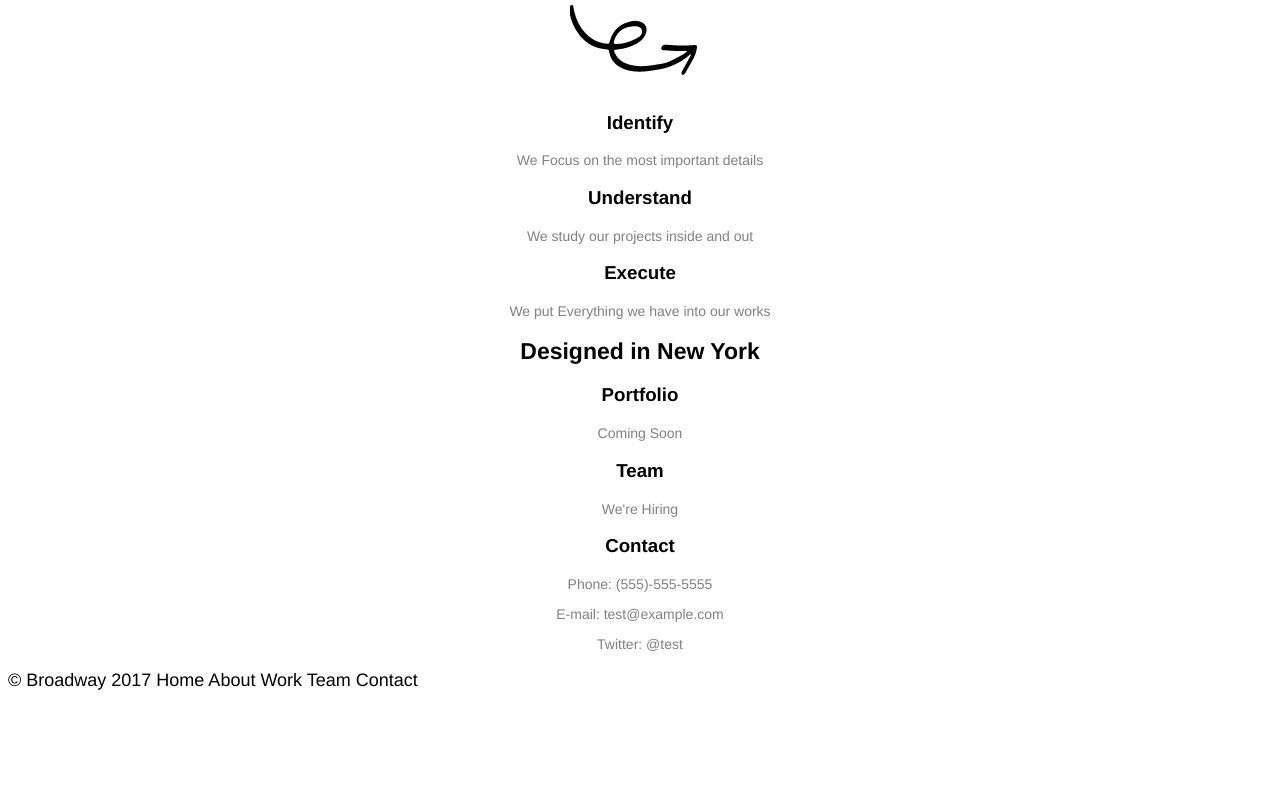
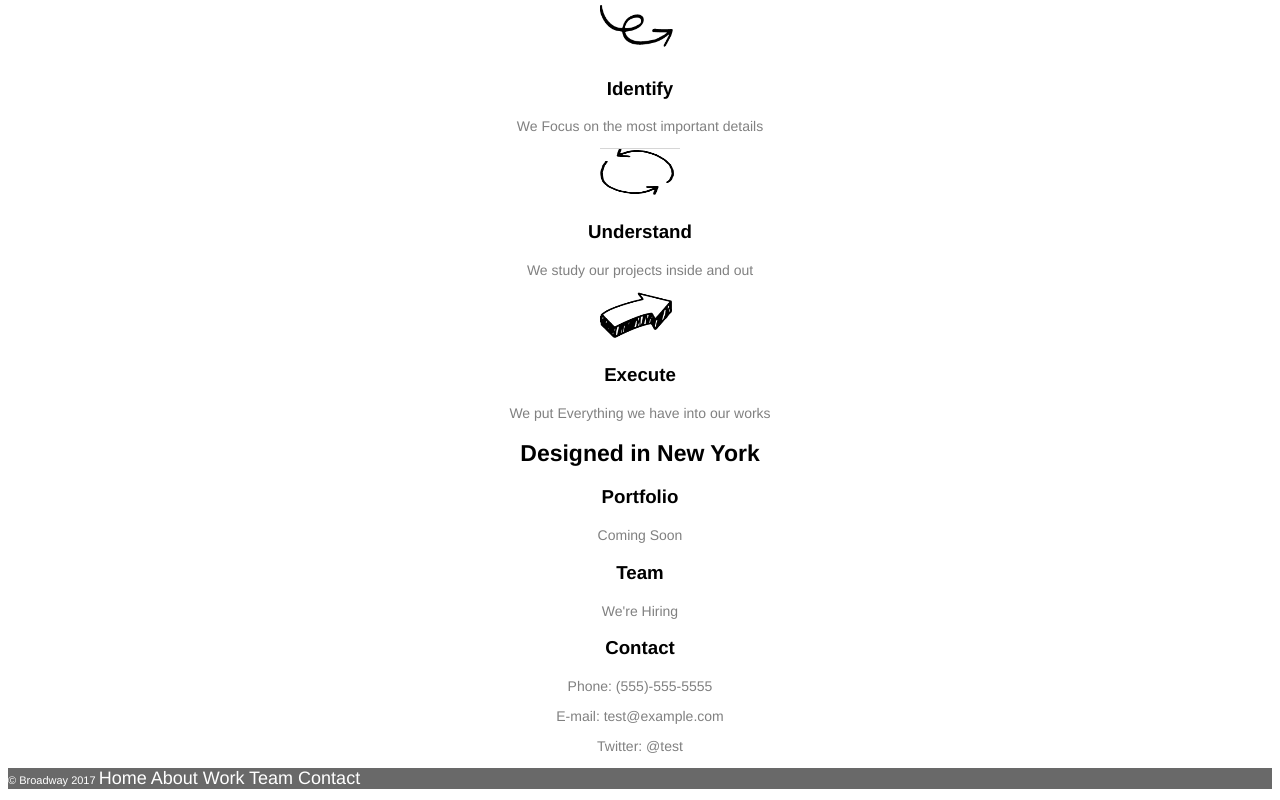
Before and after one commit to Biggo123/Broadway1, a plain HTML site: page index.html in a window 1280 px wide. Shown: the part 436-1236 px from the top of the page. Before the commit the page ends 1145 px from the top, so only its background shows below. Drawn offline with Linux system fonts and the light colour scheme.

Commit message:
Images fixed and css bottom

```diff
--- a/index.html
+++ b/index.html
@@ -16,10 +16,11 @@
 <img src="./resources/images/Identify.png" alt="Picture of arrow">
 <h3>Identify</h3>
 <p class="info">We Focus on the most important details</p>
+<img src="./resources/images/execute.png" alt="Thick Arrow">
 
 <h3>Understand</h3>
 <p class="info">We study our projects inside and out</p>
-
+<img src="./resources/images/understand.png" alt="Picture of circle arrow">
 <h3>Execute</h3>
 <p class="info">We put Everything we have into our works</p>
 <h2 class="NY">Designed in New York</h2>
@@ -31,7 +32,7 @@
 <p class="info">Phone: (555)-555-5555</p>
 <p class="info">E-mail: test@example.com</p>
 <p class="info">Twitter: @test</p>
-<p class="nav">© Broadway 2017 Home About Work Team Contact</p>
+<p class="nav">© Broadway 2017 <span>Home About Work Team Contact</span></p>
 
 
   </body>
--- a/resources/css/style.css
+++ b/resources/css/style.css
@@ -24,5 +24,15 @@ font-weight: bold;
   }
 .nav{
   text-align: left;
-  color:black;
+  color:white;
+  background-color: dimgray;
+  font-size:11px;
 }
+span{
+  font-size:18px;
+  color:white;
+}
+img{
+  height:50px;
+  width:80px;
+}
```
